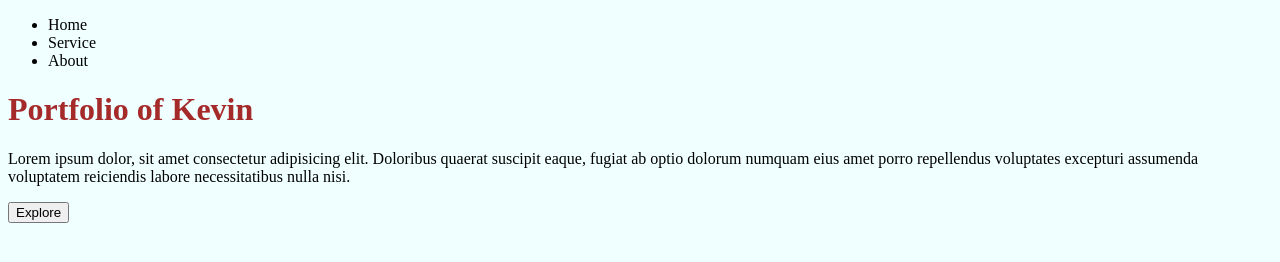
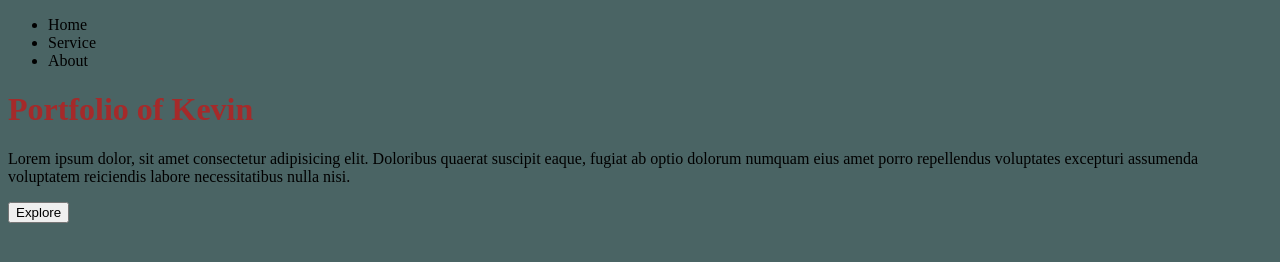
Before and after one commit to Brightbyte12/Portfolio-, a plain HTML site: page index.html in a window 1280 px wide. Drawn offline with Linux system fonts and the light colour scheme.

Commit message:
Performing changes in css file

```diff
--- a/style.css
+++ b/style.css
@@ -1,6 +1,6 @@
 html,
 body {
-    background-color: azure;
+    background-color: rgb(74, 100, 100);
 }
 
 h1 {
```
